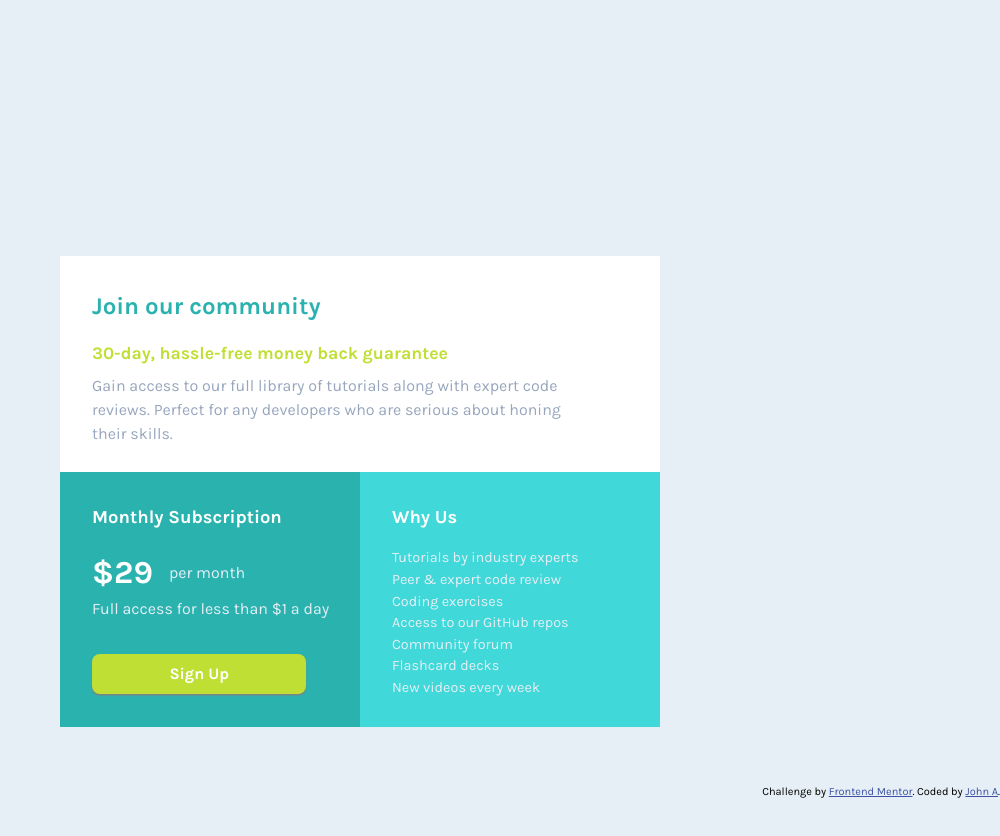
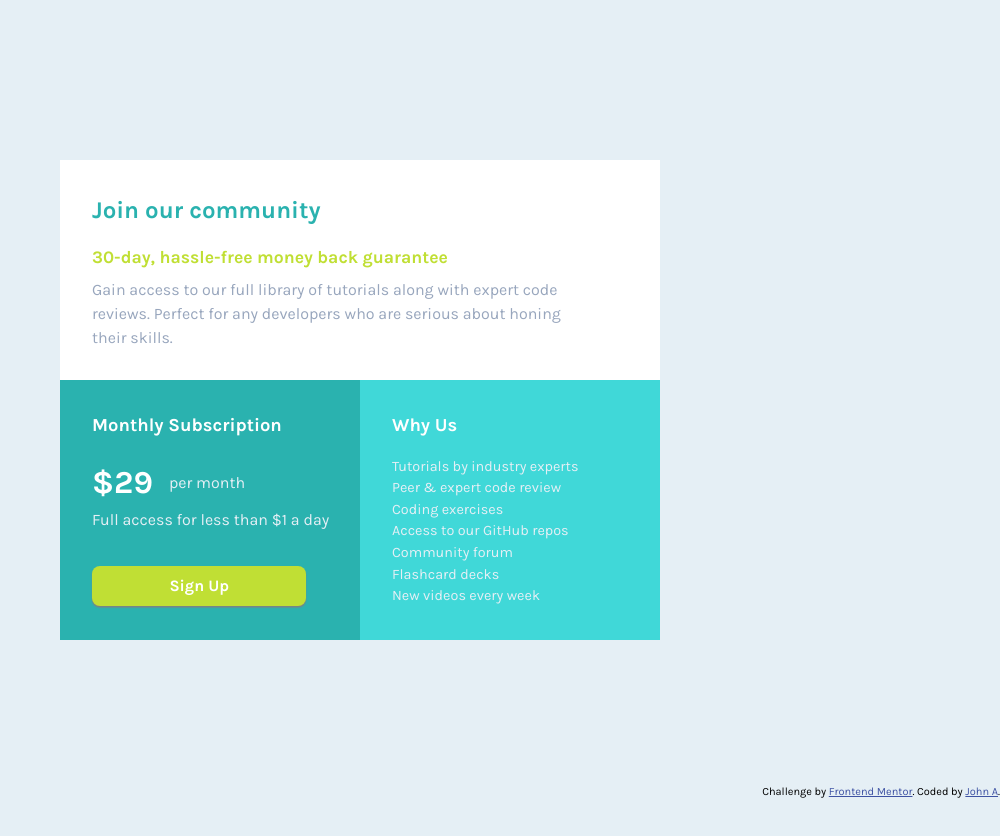
Before and after one commit to ajkun55/Single-price-grid-component, a plain HTML site: page index.html in a window 1280 px wide. Shown: the whole page, without its empty margins (280-1280 px from the left). After the commit the page ends 800 px from the top, so only its background shows below. Drawn offline with Linux system fonts and the light colour scheme.

Commit message:
Add files via upload

```diff
--- a/style.css
+++ b/style.css
@@ -17,16 +17,22 @@ body{
     font-family: "Karla", sans-serif;
     font-size: 16px;
     font-weight: 400;
-    height: max(800px, 100vh);
+    height: auto;
     background-color: var(--clr-Light-Gray);
 }
 
 .container{
     width: clamp(44.44%, 600px,  90%);
     height: clamp(60%, 480px, 90%);
-    margin: 20% auto 0;
+
     display: grid;
     grid-template-rows: 45.83% 54.17%;
+}
+
+@media (width > 620px) {
+    .container{
+        position: absolute; top: 50%;left:50%;transform: translate(-50%,-50%);
+    }
 }
 
 .top_part > *, .bottom_part > *{
```
